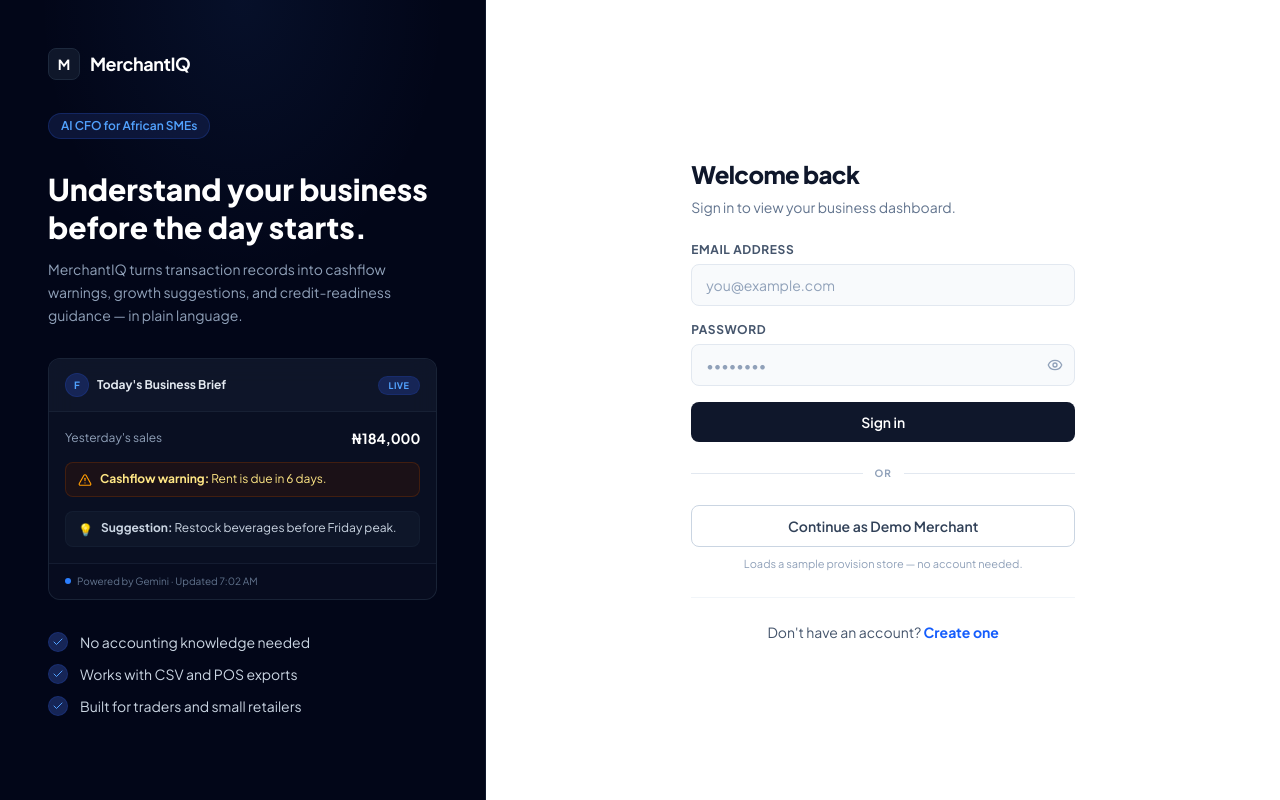
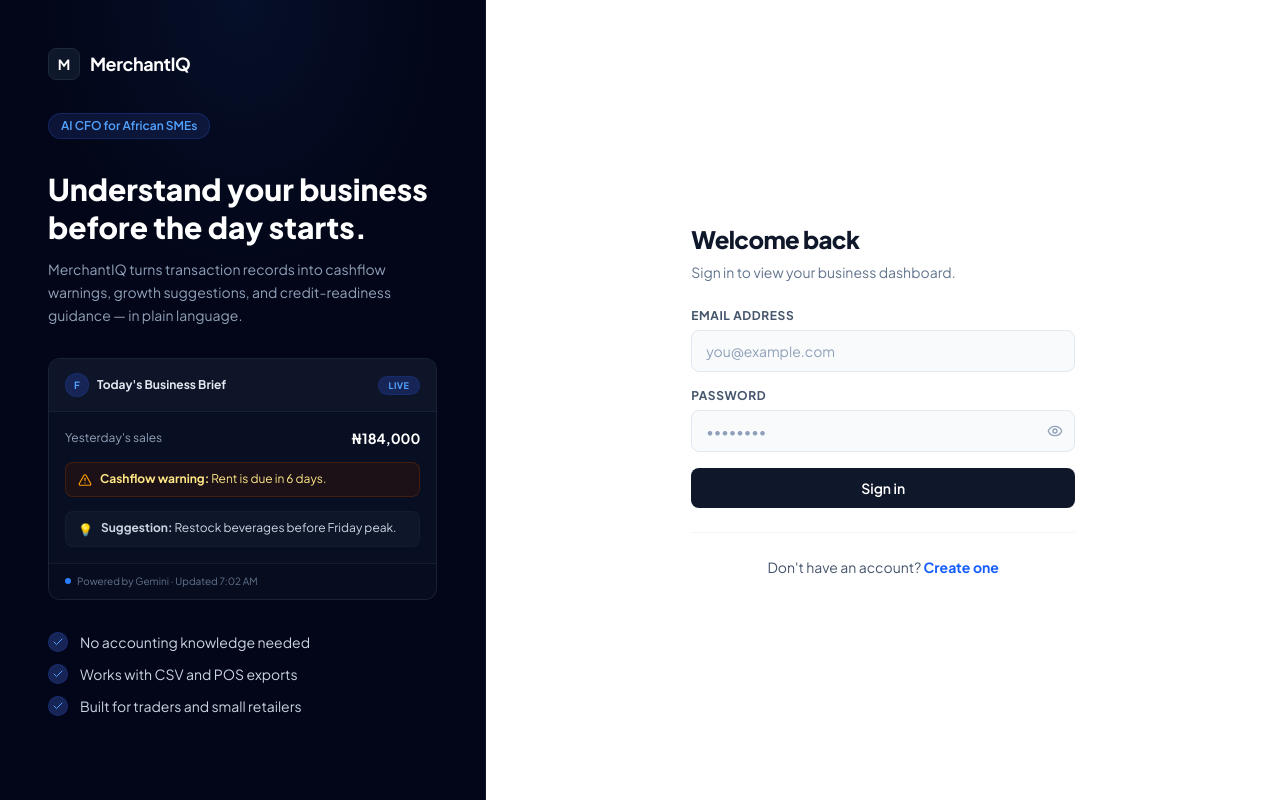
Before and after one commit to o1-spec/merchant-iq, a Next.js app: page /login in a window 1280 px wide. Built offline with nearby package versions, Linux system fonts and the light colour scheme.

Commit message:
removed demo login from login page

```diff
--- a/src/app/login/page.tsx
+++ b/src/app/login/page.tsx
@@ -4,7 +4,7 @@
 import Link from 'next/link';
 import { useRouter } from 'next/navigation';
 import { Loader2, AlertCircle, Eye, EyeOff } from 'lucide-react';
-import { login, demoLogin } from '@/lib/auth-client';
+import { login } from '@/lib/auth-client';
 import { AuthLeftPanel } from '@/components/auth/AuthLeftPanel';
 
 function Field({
@@ -77,7 +77,6 @@
   const [fieldErrors, setFieldErrors] = useState<{ email?: string; password?: string }>({});
   const [apiError, setApiError] = useState('');
   const [loading, setLoading] = useState(false);
-  const [demoLoading, setDemoLoading] = useState(false);
 
   function validate() {
     const errs: { email?: string; password?: string } = {};
@@ -104,20 +103,7 @@
     }
   }
 
-  async function handleDemo() {
-    setApiError('');
-    setDemoLoading(true);
-    try {
-      await demoLogin();
-      router.push('/dashboard');
-    } catch (err) {
-      setApiError(err instanceof Error ? err.message : 'Demo login failed. Please try again.');
-    } finally {
-      setDemoLoading(false);
-    }
-  }
-
-  const busy = loading || demoLoading;
+  const busy = loading;
 
   return (
     <div className="min-h-screen bg-slate-50 flex flex-col lg:flex-row">
@@ -199,35 +185,8 @@
             </button>
           </form>
 
-          {/* Divider */}
-          <div className="flex items-center gap-3">
-            <div className="flex-1 h-px bg-slate-200" />
-            <span className="text-[10px] font-bold text-slate-400 uppercase tracking-widest">or</span>
-            <div className="flex-1 h-px bg-slate-200" />
-          </div>
-
-          {/* Demo Login Option */}
-          <div className="space-y-2">
-            <button
-              type="button"
-              onClick={handleDemo}
-              disabled={busy}
-              className="w-full flex items-center justify-center gap-2 bg-white hover:bg-slate-50
-                active:bg-slate-100 disabled:bg-slate-100 disabled:cursor-not-allowed
-                text-slate-700 font-semibold py-2.5 rounded-lg text-sm border border-slate-300
-                hover:border-slate-400 transition-all shadow-sm"
-            >
-              {demoLoading && <Loader2 className="w-4 h-4 animate-spin text-slate-500" />}
-              {demoLoading ? 'Loading demo…' : 'Continue as Demo Merchant'}
-            </button>
-
-            <p className="text-[11px] text-slate-400 text-center leading-relaxed">
-              Loads a sample provision store — no account needed.
-            </p>
-          </div>
-
           {/* Redirect to registration */}
-          <div className="h-px bg-slate-100" />
+          <div className="h-px bg-slate-100 mt-4" />
 
           <p className="text-sm text-slate-600 text-center">
             Don&apos;t have an account?{' '}
```
